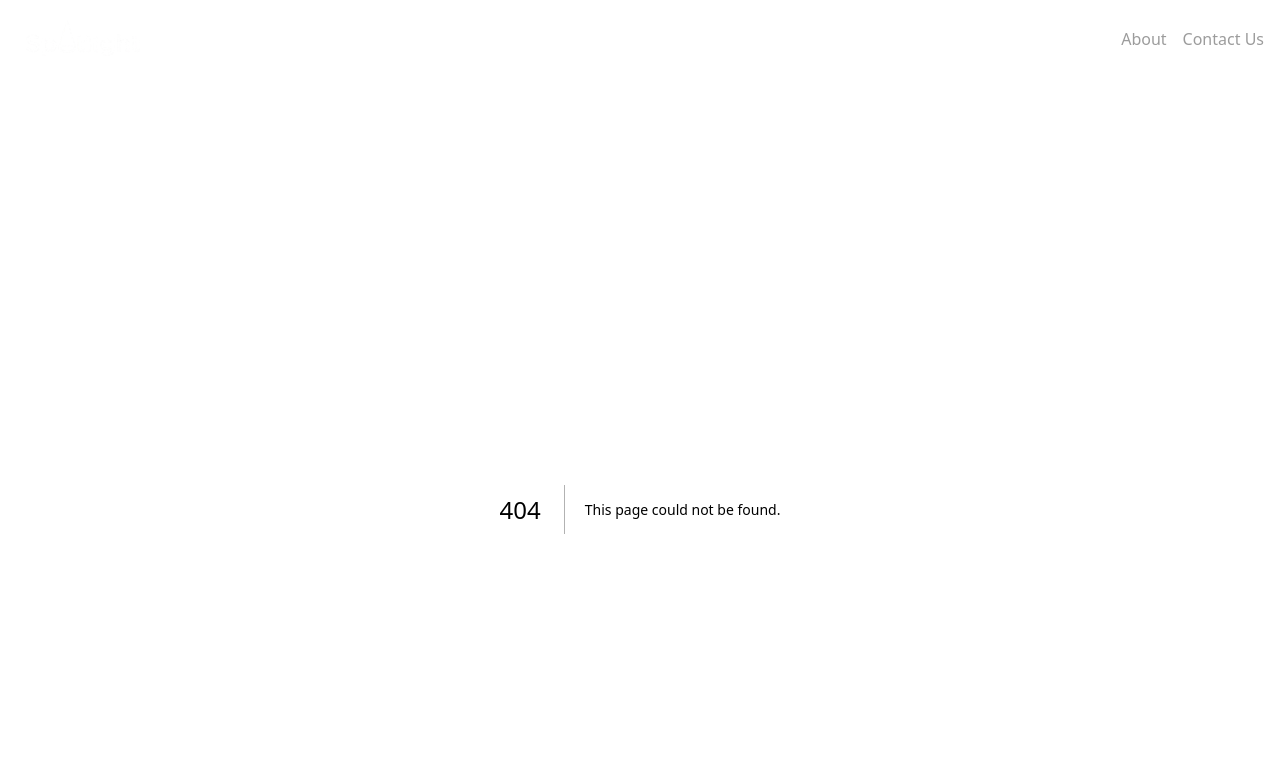
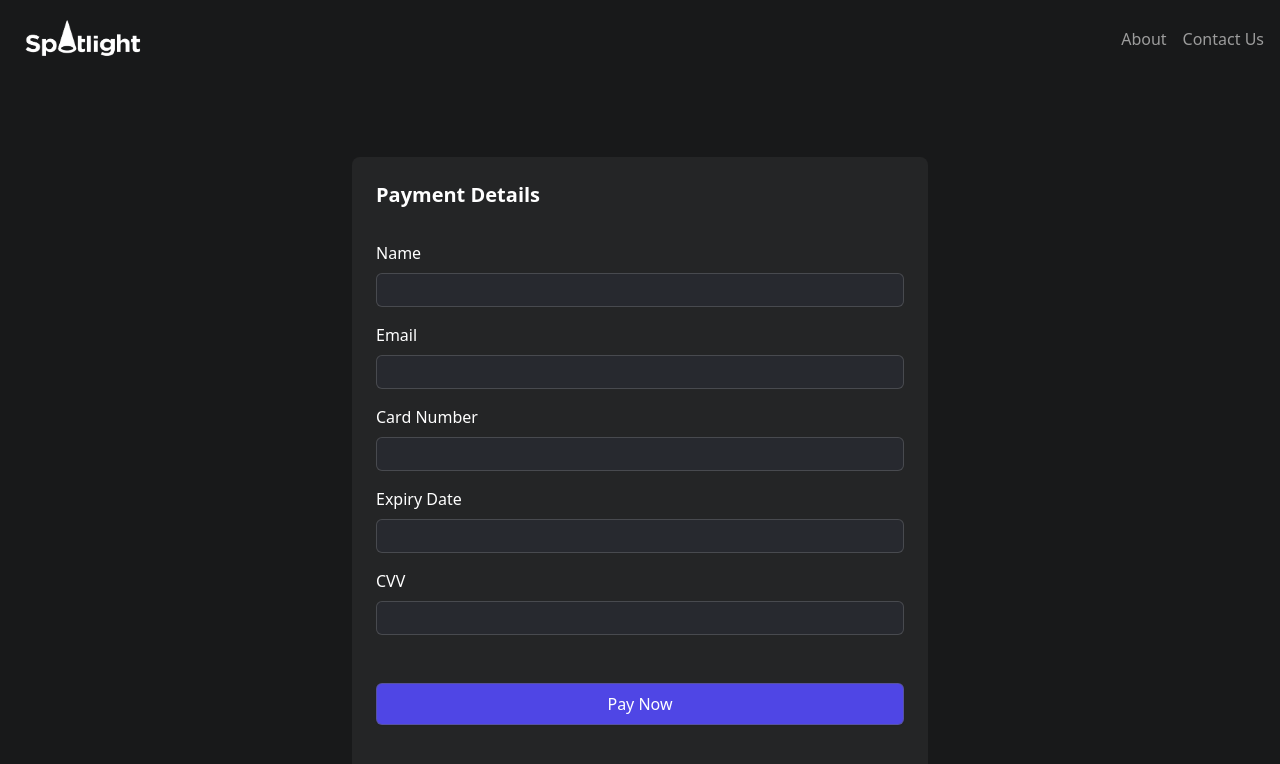
Before and after one commit to rirefat/Spotlight, a Next.js app: page /payment in a window 1280 px wide. Before the commit this address had no page. Shown: the top 764 px of the page. Built offline with nearby package versions, Linux system fonts and the light colour scheme.

Commit message:
implement payment page

```diff
--- a/app/layout.js
+++ b/app/layout.js
@@ -1,7 +1,6 @@
 import localFont from "next/font/local";
 import "./globals.css";
 import Navbar from "@/components/navbar/Navbar";
-import Header from "@/components/landingPage/Header";
 
 const geistSans = localFont({
   src: "./fonts/GeistVF.woff",
--- /dev/null
+++ b/app/payment/page.js
@@ -0,0 +1,42 @@
+import React from 'react';
+
+const PaymentPage = () => {
+    return (
+        <div className="bg-[#242526] p-6 rounded-lg max-w-xl mx-auto my-12">
+            <h2 className="font-bold text-xl mb-8">Payment Details</h2>
+
+            <form>
+                <div className="my-4 space-y-2">
+                    <label for="name" className="block">Name</label>
+                    <input type="text" id="name" className="w-full bg-[#27292F] border border-[#CCCCCC]/20 py-1 px-2 rounded-md" />
+                </div>
+
+                <div className="my-4 space-y-2">
+                    <label for="email" className="block">Email</label>
+                    <input type="email" id="email"
+                        className="w-full bg-[#27292F] border border-[#CCCCCC]/20 py-1 px-2 rounded-md" />
+                </div>
+
+                <div className="my-4 space-y-2">
+                    <label for="card" className="block">Card Number</label>
+                    <input type="text" id="card" className="w-full bg-[#27292F] border border-[#CCCCCC]/20 py-1 px-2 rounded-md" />
+                </div>
+
+                <div className="my-4 space-y-2">
+                    <label for="expiry" className="block">Expiry Date</label>
+                    <input type="text" id="expiry"
+                        className="w-full bg-[#27292F] border border-[#CCCCCC]/20 py-1 px-2 rounded-md" />
+                </div>
+
+                <div className="my-4 space-y-2">
+                    <label for="cvv" className="block">CVV</label>
+                    <input type="text" id="cvv" className="w-full bg-[#27292F] border border-[#CCCCCC]/20 py-1 px-2 rounded-md" />
+                </div>
+
+                <button type="submit" className="w-full my-8 bg-indigo-600 hover:bg-indigo-800 py-2 rounded-md">Pay Now</button>
+            </form>
+        </div>
+    );
+};
+
+export default PaymentPage;
--- a/components/landingPage/EventCard.jsx
+++ b/components/landingPage/EventCard.jsx
@@ -1,5 +1,6 @@
 import Image from "next/image";
 import ActionButtons from "../ActionButtons";
+import Link from "next/link";
 
 const EventCard = () => {
     return (
@@ -13,7 +14,7 @@
             />
 
             <div className="p-3">
-                <a href="./details.html" className="font-bold text-lg">Google I/O Extended</a>
+                <Link href="/eventDetails/1" className="font-bold text-lg">Google I/O Extended</Link>
                 <p className="text-[#9C9C9C] text-sm mt-1">Rangpur, Dhaka, Bangladesh, Rangpur, Bangladesh</p>
                 <div className="text-[#737373] text-sm mt-1">
                     <span>1k Interested</span>
```
